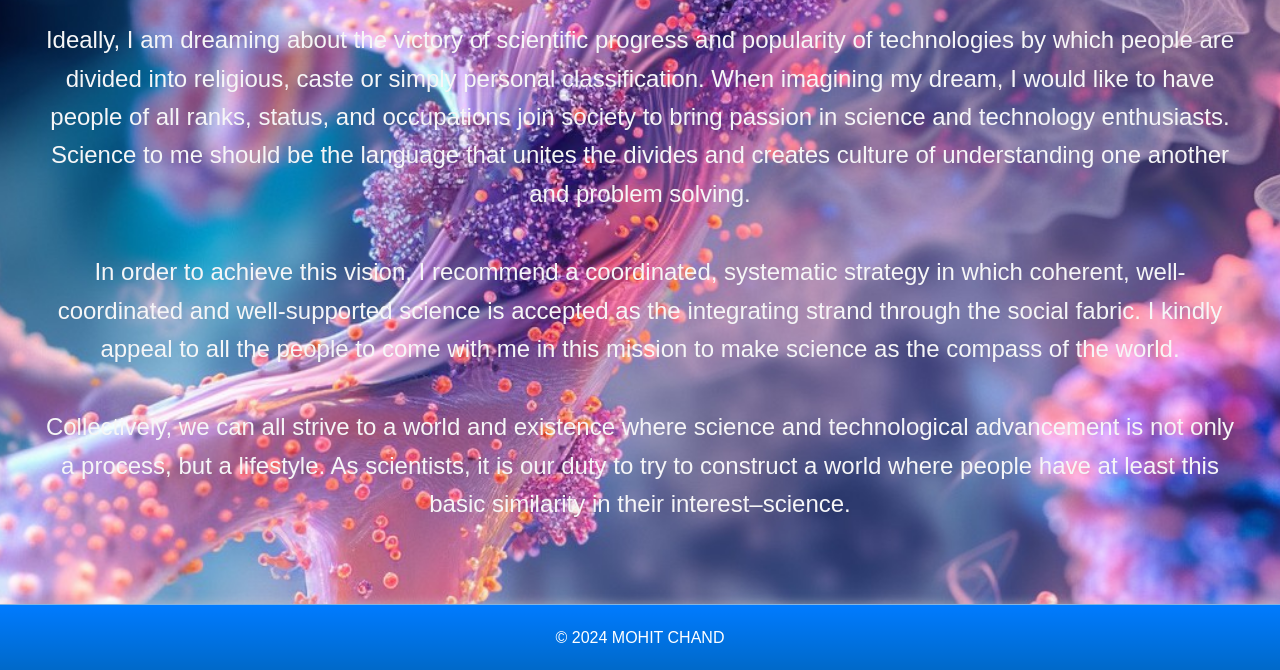
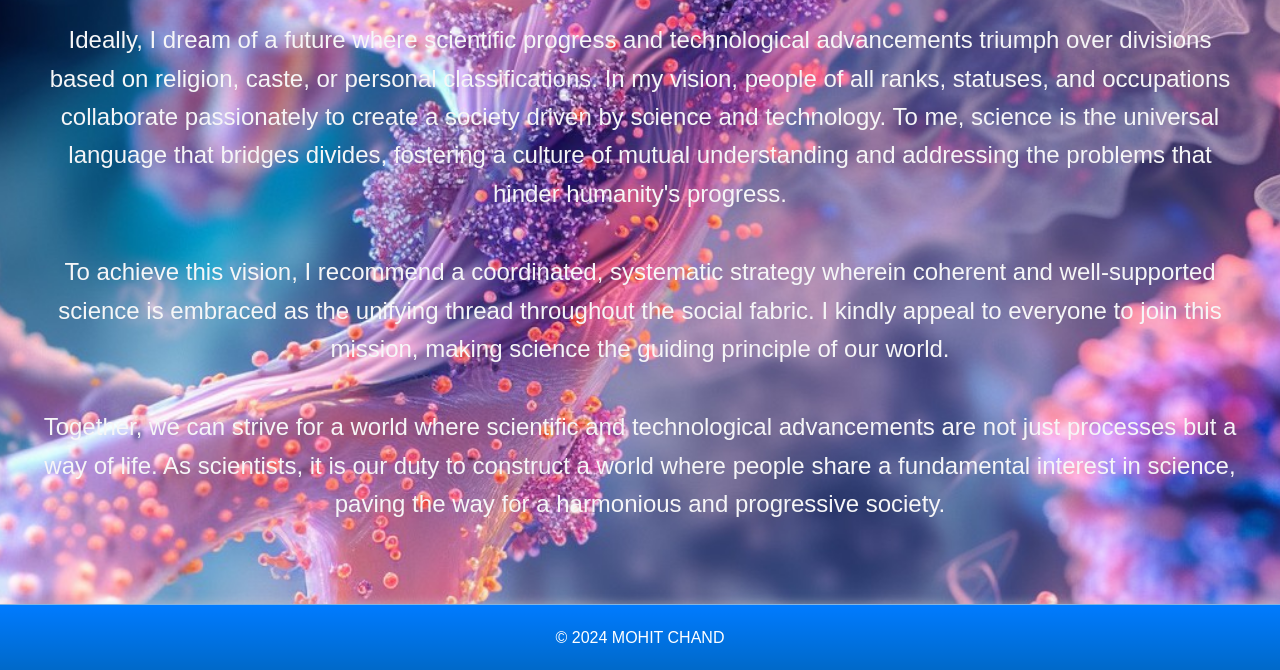
Before and after one commit to raja658/Mohit.github.io, a website: page vision.html in a window 1280 px wide. Shown: the part 355-1025 px from the top of the page. Drawn offline with Linux system fonts and the light colour scheme.

Commit message:
Update vision.html

```diff
--- a/vision.html
+++ b/vision.html
@@ -49,9 +49,9 @@
   <!-- Vision section -->
   <div class="vision main-content wrapper hero-section">
     <h2>My Vision</h2>
-    <p>Ideally, I am dreaming about the victory of scientific progress and popularity of technologies by which people are divided into religious, caste or simply personal classification. When imagining my dream, I would like to have people of all ranks, status, and occupations join society to bring passion in science and technology enthusiasts. Science to me should be the language that unites the divides and creates culture of understanding one another and problem solving.</p>
-    <p>In order to achieve this vision, I recommend a coordinated, systematic strategy in which coherent, well-coordinated and well-supported science is accepted as the integrating strand through the social fabric. I kindly appeal to all the people to come with me in this mission to make science as the compass of the world.</p>
-    <p>Collectively, we can all strive to a world and existence where science and technological advancement is not only a process, but a lifestyle. As scientists, it is our duty to try to construct a world where people have at least this basic similarity in their interest–science.</p>
+    <p>Ideally, I dream of a future where scientific progress and technological advancements triumph over divisions based on religion, caste, or personal classifications. In my vision, people of all ranks, statuses, and occupations collaborate passionately to create a society driven by science and technology. To me, science is the universal language that bridges divides, fostering a culture of mutual understanding and addressing the problems that hinder humanity's progress.</p>
+    <p>To achieve this vision, I recommend a coordinated, systematic strategy wherein coherent and well-supported science is embraced as the unifying thread throughout the social fabric. I kindly appeal to everyone to join this mission, making science the guiding principle of our world.</p>
+    <p>Together, we can strive for a world where scientific and technological advancements are not just processes but a way of life. As scientists, it is our duty to construct a world where people share a fundamental interest in science, paving the way for a harmonious and progressive society.</p>
   </div>
 
   <footer>
```
